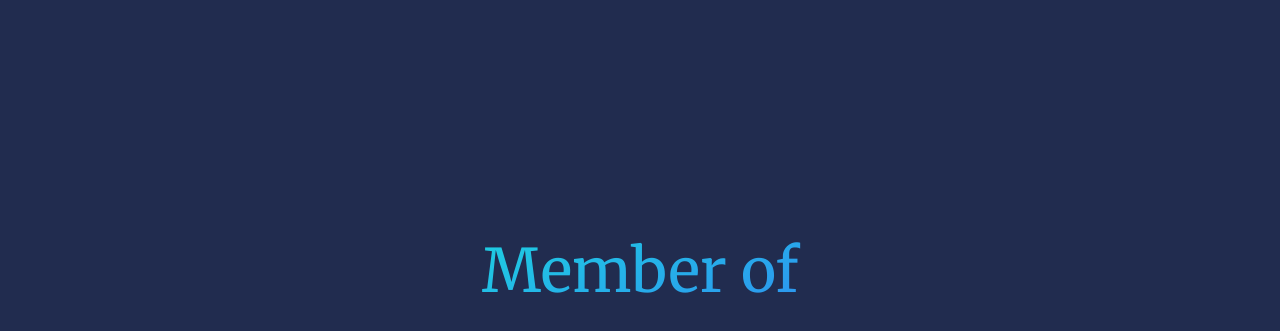
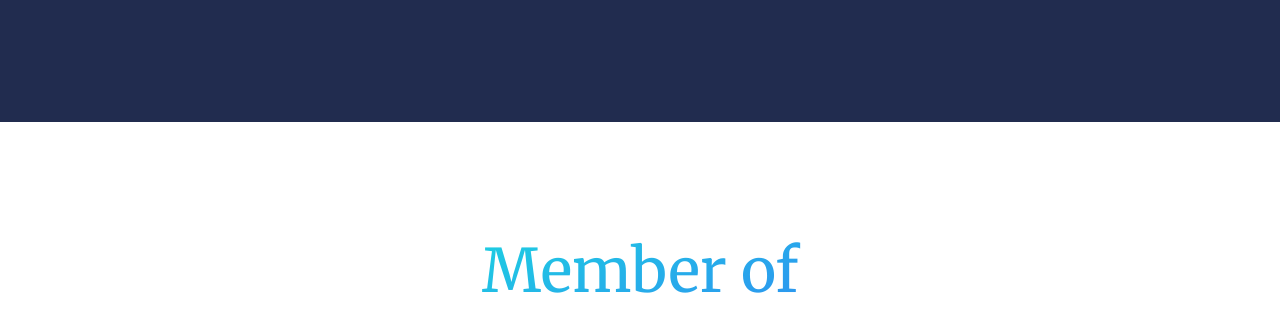
Before and after one commit to euricocatumbela/joshuaorganisationwebsite, a website: page index.html in a window 1280 px wide. Shown: the part 8990-9321 px from the top of the page. Drawn offline with nearby package versions, Linux system fonts and the light colour scheme; a web font is replaced by a local one.

Commit message:
updated final color

```diff
--- a/css/styles.css
+++ b/css/styles.css
@@ -270,7 +270,7 @@ a {
 }
 #press {
   padding: 8% 15%;
-  background-color: #212c4f;
+  background-color: white;
   text-align: center;
   /* padding-bottom: 3%; */
 }
```
